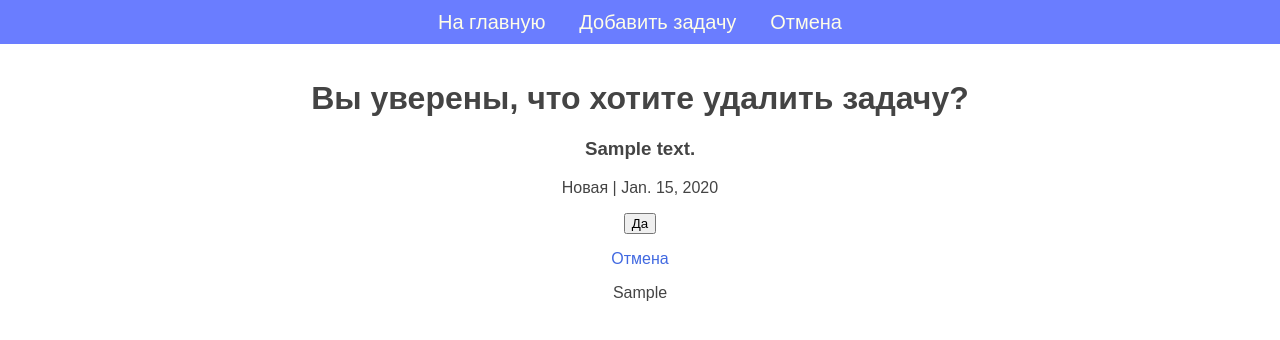
After one commit to AzatKaparov/homework_47_6_azat, a Django app: page /task/1/delete in a window 1280 px wide. The commit adds this page. Shown: the top 340 px of the page. Run offline with Django 3.2, Linux system fonts and the light colour scheme; tables that the repository leaves empty hold one stand-in row (values such as "Sample post").

Commit message:
Доработка функции update Добавление функции удаления задач

```diff
--- a/source/todolist/urls.py
+++ b/source/todolist/urls.py
@@ -1,6 +1,6 @@
 from django.contrib import admin
 from django.urls import path
-from webapp.views import index_view, task_add_view, task_view, task_update_view
+from webapp.views import index_view, task_add_view, task_view, task_update_view, delete_view
 
 
 urlpatterns = [
@@ -8,5 +8,6 @@ urlpatterns = [
     path('', index_view, name='index'),
     path('tasks/add/', task_add_view, name='task_add'),
     path('task/<int:pk>/', task_view, name='task_view'),
-    path('task/<int:pk>/update', task_update_view, name='task_update')
+    path('task/<int:pk>/update', task_update_view, name='task_update'),
+    path('task/<int:pk>/delete', delete_view, name='task_delete')
 ]
--- a/source/webapp/static/css/add.css
+++ b/source/webapp/static/css/add.css
@@ -27,3 +27,8 @@ a {
 h1 {
     margin-top: 80px;
 }
+
+.error {
+    color: red;
+    font-size: 16px;
+}
--- a/source/webapp/static/css/style.css
+++ b/source/webapp/static/css/style.css
@@ -17,16 +17,6 @@ a {
 }
 
 #delete {
-    text-decoration: none;
-    color: white;
-    display: block;
-    text-transform: uppercase;
-    padding-top: 5px;
-    padding-bottom: 5px;
-    background-color: cornflowerblue;
-}
-
-#update {
     text-decoration: none;
     color: white;
     display: block;
--- a/source/webapp/templates/base.html
+++ b/source/webapp/templates/base.html
@@ -14,8 +14,8 @@
 <nav class="navbar">
     <div class="container">
         <ul class="menu">
-            <li><a href="{% url 'index' %}">Home</a></li>
-            <li><a href="{% url 'task_add' %}">Add Article</a></li>
+            <li><a href="{% url 'index' %}">На главную</a></li>
+            <li><a href="{% url 'task_add' %}">Добавить задачу</a></li>
             {% block menu %}{% endblock %}
         </ul>
     </div>
--- /dev/null
+++ b/source/webapp/templates/delete.html
@@ -0,0 +1,19 @@
+{% extends 'base.html' %}
+
+{% block title %}Delete{% endblock %}
+
+{% block menu %}
+    <li><a href="{% url 'task_view' task.pk %}">Отмена</a></li>
+{% endblock %}
+
+{% block content %}
+    <h1>Вы уверены, что хотите удалить задачу?</h1>
+    <h3>{{ task.description }}</h3>
+    <p>{{ task.get_status_display }} | {{ task.date }}</p>
+    <form action="{% url "task_delete" task.pk %}" method="post">
+        {% csrf_token %}
+        <p><input type="submit" value="Да"></p>
+        <p><a href="{% url 'task_view' task.pk %}">Отмена</a></p>
+    </form>
+    <p>{{ task.more }}</p>
+{% endblock %}
--- a/source/webapp/templates/index.html
+++ b/source/webapp/templates/index.html
@@ -10,8 +10,8 @@
                 <h3>{{ i.pk }}  {{ i.description }}</h3>
                 <p>Статус: {{ i.get_status_display }}</p>
                 <p class="date">{{ i.date }}</p>
-                <a id="delete" href="delete/{{i.pk}}">Delete</a>
-                <a id="more" href="{% url "task_view" i.pk %}">More...</a>
+                <a id="delete" href="{% url "task_delete" i.pk %}">Delete</a>
+                <a id="more" href="{% url "task_view" i.pk %}">More</a>
                 <a id="more" href="{% url "task_update" i.pk%}">Update</a>
             </div>
         {% endfor %}
--- a/source/webapp/templates/task_view.html
+++ b/source/webapp/templates/task_view.html
@@ -4,6 +4,8 @@
 {% block styles %}
     <link rel="stylesheet" href="/source/webapp/static/css/view.css">
 {% endblock %}
+
+{% block menu %}<li><a href="{% url "task_update" task.pk %}">Обновить</a></li> {% endblock %}
 
 {% block content %}
     <h1>{{ task.description }}</h1>
--- a/source/webapp/views.py
+++ b/source/webapp/views.py
@@ -1,6 +1,6 @@
 from django.shortcuts import render, get_object_or_404, redirect
 from webapp.models import Task, STATUS_CHOICES
-from django.http import HttpResponseNotFound, HttpResponseRedirect
+from django.http import HttpResponseNotFound, HttpResponseRedirect, HttpResponseNotAllowed
 from django.urls import reverse
 
 
@@ -44,15 +44,40 @@ def task_view(request, pk):
 def task_update_view(request, pk):
     task = get_object_or_404(Task, pk=pk)
     if request.method =='GET':
-        return render(request, 'update.hmtl', context={
+        return render(request, 'update.html', context={
             'status_choices': STATUS_CHOICES,
             'task': task,
         })
     elif request.method =='POST':
+        errors = {}
         task.description = request.POST.get('description')
+        if not task.description:
+            errors['description'] = "Это поле обязательно!"
         task.status = request.POST.get('status')
+        if not task.status:
+            errors['status'] = "Это поле обязательно!"
         task.date = request.POST.get('date')
+        if not task.date:
+            errors['date'] = "Это поле обязательно!"
         task.more = request.POST.get('more')
+
+        if errors:
+            return render(request, 'update.html', context={
+                'status_choices': STATUS_CHOICES,
+                'task': task,
+                'errors': errors,
+            })
         task.save()
 
         return redirect('task_view', pk=task.pk)
+
+
+def delete_view(request, pk):
+    task = get_object_or_404(Task, pk=pk)
+    if request.method == 'GET':
+        return render(request, 'delete.html', context={'task': task})
+    elif request.method == 'POST':
+        task.delete()
+        return redirect('index')
+    else:
+        return HttpResponseNotAllowed(permitted_methods=['GET', 'POST'])
```
Also changed, not shown: source/webapp/templates/update.html (+8 -3 lines), source/webapp/forms.py (added).
